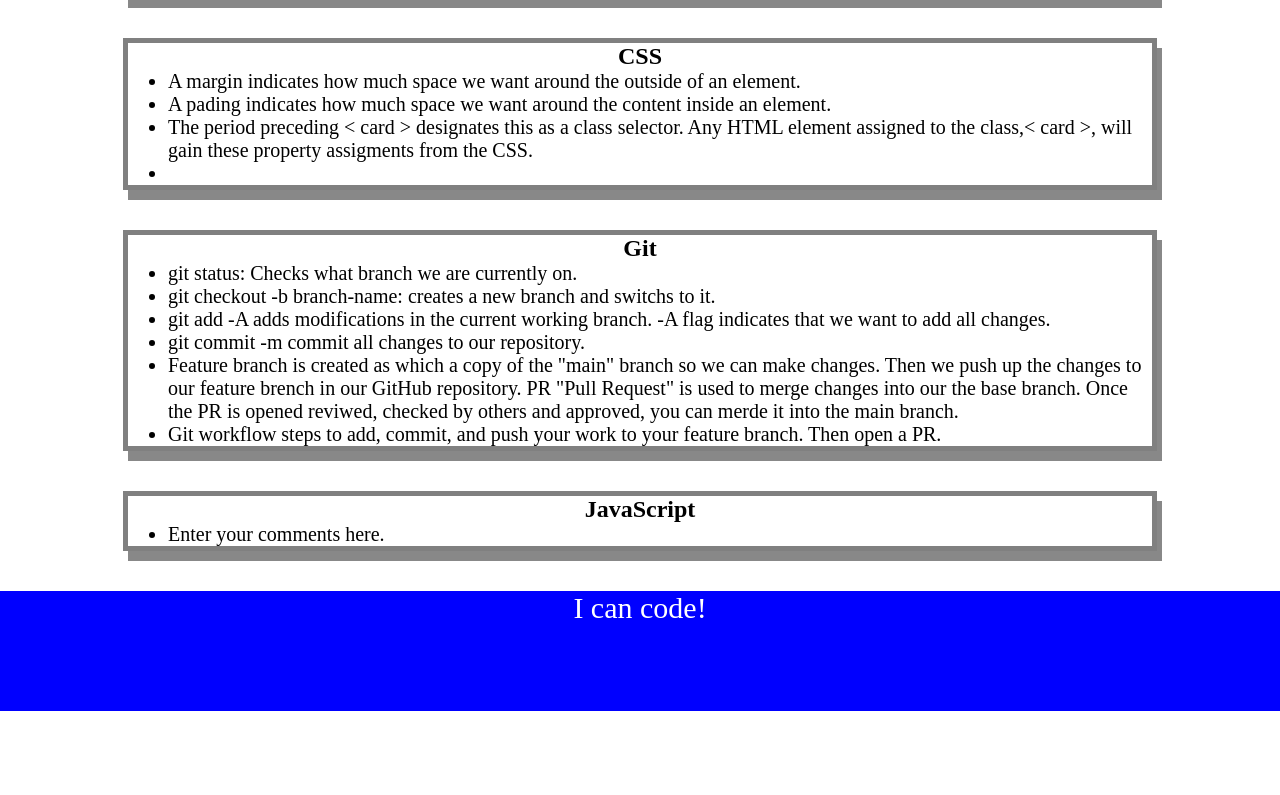
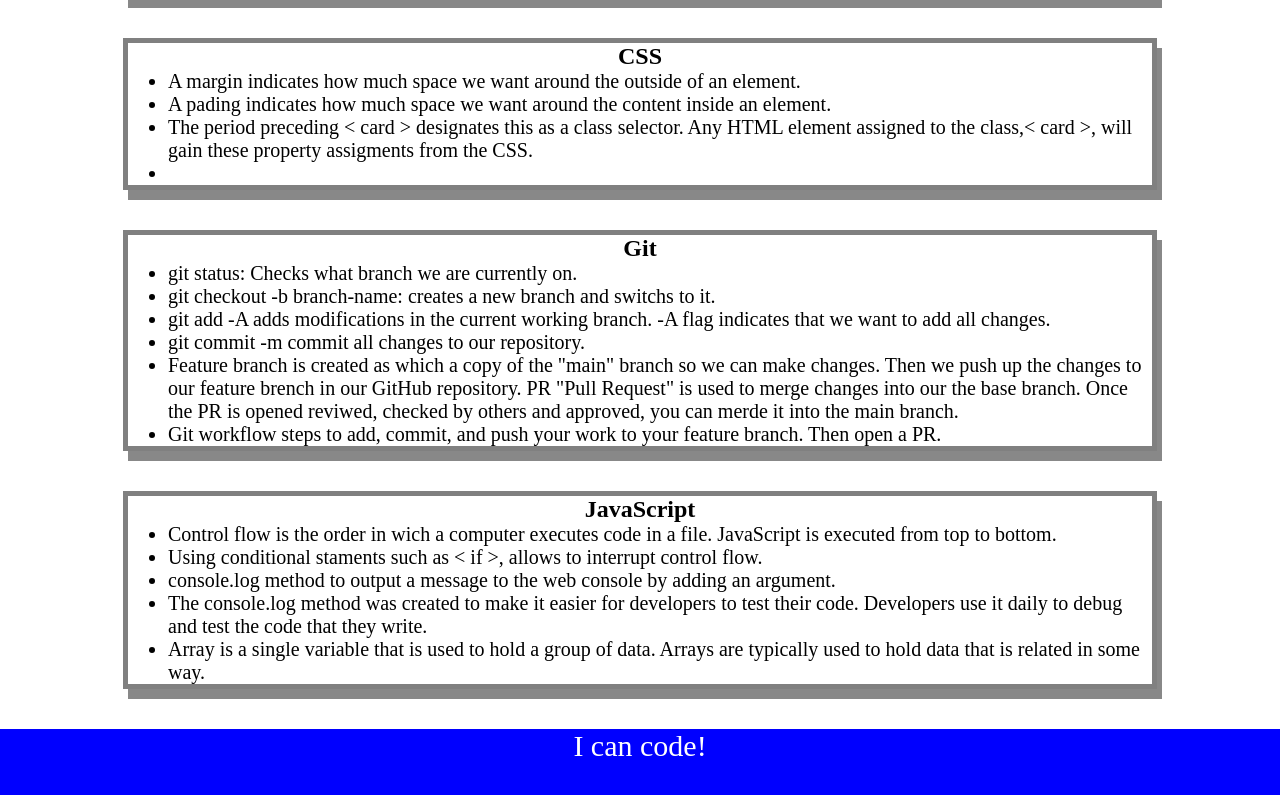
Before and after one commit to Dantas11/prework-study-guide, a plain HTML site: page index.html in a window 1280 px wide. Shown: the part 337-1132 px from the top of the page. Before the commit the page ends 1048 px from the top, so only its background shows below. Drawn offline with Linux system fonts and the light colour scheme.

Commit message:
Added basic JavaScript to the project

```diff
--- /dev/null
+++ b/assets/script.js
@@ -0,0 +1,23 @@
+
+var topics = ["HTML", "CSS", "Git", "JavaScript"];
+
+for(var x = 0; x < topics.length; x++) {
+console.log(topics[x]);
+
+}
+
+/*
+
+if (topic === 'HTML') {
+  console.log("Let's study HTML!");
+} else if (topic === 'CSS') {
+  console.log("Let's study CSS!");
+} else if (topic === 'Git') {
+  console.log("Let's study Git!");
+} else if (topic === 'JavaScript') {
+  console.log("Let's study JavaScript!");
+} else {
+  console.log('Please try again!');
+}
+
+*/
--- a/index.html
+++ b/index.html
@@ -17,6 +17,7 @@
     <header id="top">
       <h1>Prework Study Guide</h1>
       <img src="./assets/bowtie-cat.png" alt="Profile image of cat wearing a bow tie." />
+      <h2>✨ Open the Console to See What's Happening ✨</h2>
     </header>
 
     <main>
@@ -77,7 +78,11 @@
 
         <ul>
 
-          <li>Enter your comments here.</li>
+          <li>Control flow is the order in wich a computer executes code in a file. JavaScript is executed from top to bottom.</li>
+          <li>Using conditional staments such as < if >, allows to interrupt control flow.</if>
+          <li>console.log method to output a message to the web console by adding an argument.</li>
+          <li>The console.log method was created to make it easier for developers to test their code. Developers use it daily to debug and test the code that they write.</li>
+          <li>Array is a single variable that is used to hold a group of data. Arrays are typically used to hold data that is related in some way.</li>
 
         </ul>
 
@@ -86,7 +91,13 @@
     </main>
 
     <footer>
+
       <p>I can code!</p>
+
     </footer>
+
+    <script src="./assets/script.js"></script>
+
   </body>
+
 </html>
```
